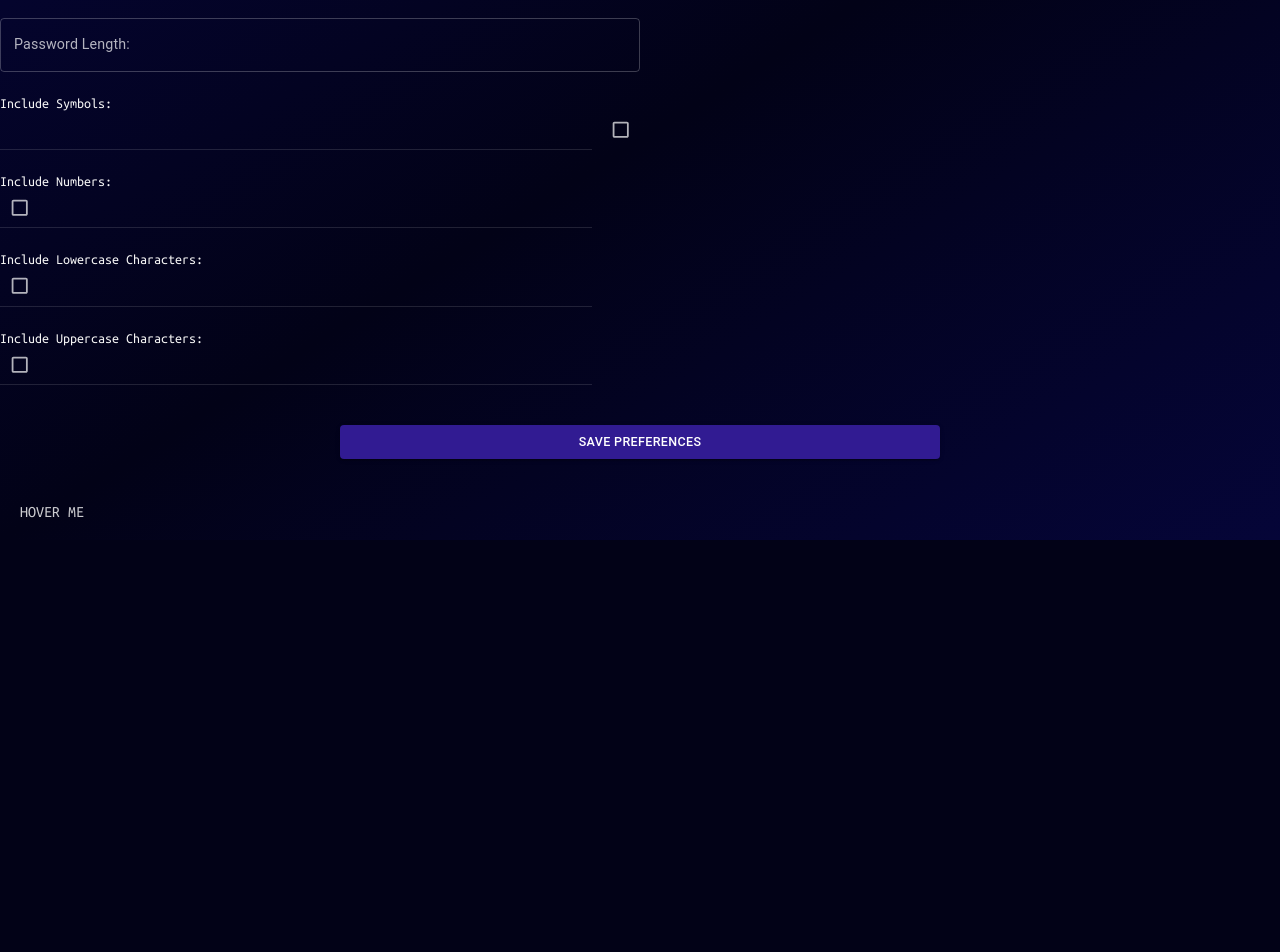
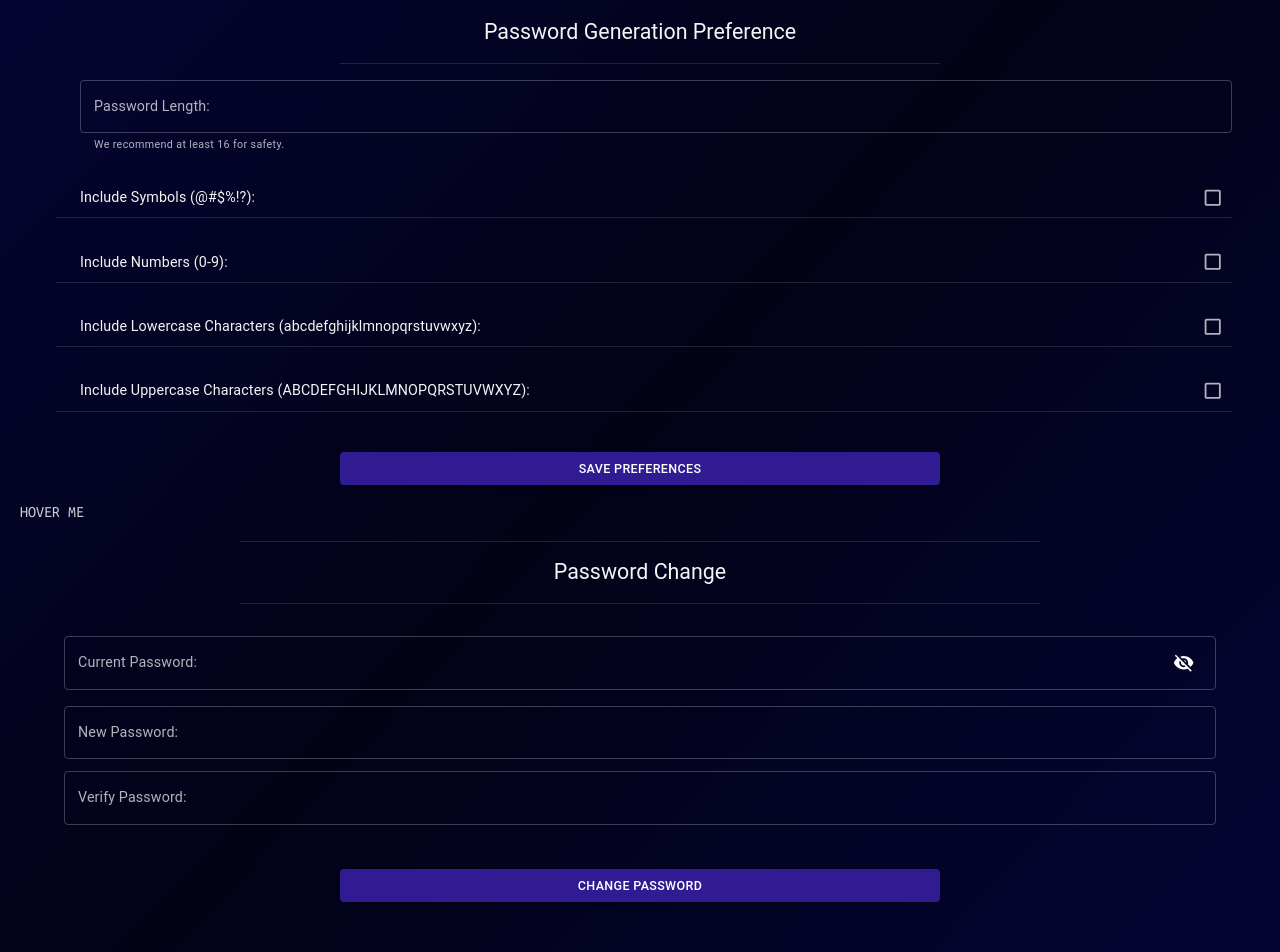
Before and after one commit to BitR13x/Quechall, a React (Create React App) app: page /profile in a window 1280 px wide. Shown: the part 260-1212 px from the top of the page. Before the commit the page ends 800 px from the top, so only its background shows below. Built offline with nearby package versions, Linux system fonts and the light colour scheme.

Commit message:
profileSettings page

```diff
--- a/src/App.tsx
+++ b/src/App.tsx
@@ -41,6 +41,10 @@ const App = () => {
           </Grid>
         </Grid>
       </Container>
+
+      <div className='giveMeSpace centerMe'>
+          <Button sx={{ maxWidth: 300, width: "100%", marginTop: "2vh" }} variant="contained" href='/about'>About</Button>
+      </div>
       <CirclesAnimation/>
     </div>
   );
--- a/src/components/DialogDelete.tsx
+++ b/src/components/DialogDelete.tsx
@@ -2,14 +2,14 @@ import { Dialog, DialogTitle, DialogContent,
     DialogContentText, DialogActions, Button } from "@mui/material";
 import React from "react";
 
-const DialogDelete = ({ open, handleClose, handleDelete }) => {
+const DialogDelete = ({ open, handleClose, handleDelete, text }) => {
     return (
         <Dialog onClose={handleClose} open={open} fullWidth>
             <div style={{ backgroundColor: "#131515"}}>
                 <DialogTitle>Are you sure?</DialogTitle>
                 <DialogContent dividers>
                     <DialogContentText>
-                        If you delete this you can't get it back.
+                        If you delete {text} you can't get it back.
                     </DialogContentText>
 
                 </DialogContent>
--- a/src/components/DialogPass.tsx
+++ b/src/components/DialogPass.tsx
@@ -16,10 +16,11 @@ const DialogPass = ({ open, handleClose, PasswdContent, identifierContent }) =>
     },[])
 
     const GenerateRandomPass = () => {
-        let chars = "ABCDEFGHIJKLMNOPQRSTUVWXYZabcdefghijklmnopqrstuvwxyz";
+        let UpperChars = "ABCDEFGHIJKLMNOPQRSTUVWXYZ";
+        let LowerChars = "abcdefghijklmnopqrstuvwxyz";
         let numbers = "0123456789";
         let symbols = "@#$%!?";
-        let everything = chars + numbers + symbols
+        let everything = UpperChars + LowerChars + numbers + symbols;
         let pwdLen = 24
         let randomstring = Array(pwdLen).fill(everything).map((x) => { return x[Math.floor(Math.random() * x.length)] }).join('');
 
--- a/src/components/NotesCard.tsx
+++ b/src/components/NotesCard.tsx
@@ -36,6 +36,7 @@ const NotesCard = ({ note }) => {
                         <DeleteOutlined />
                     </IconButton>
                     <DialogDelete open={openDialog}
+                    text="this"
                     handleClose={handleCloseDialog}
                     handleDelete={handleDelete} />
                 </Box>
--- a/src/components/PasswordCard.tsx
+++ b/src/components/PasswordCard.tsx
@@ -74,6 +74,7 @@ const PasswordCard = ({ password }) => {
                         <DeleteOutlined />
                     </IconButton>
                     <DialogDelete open={openDialog}
+                    text="this"
                     handleClose={handleCloseDialogDel}
                     handleDelete={handleDelete} />
 
--- a/src/components/header/verticalnavbar.tsx
+++ b/src/components/header/verticalnavbar.tsx
@@ -5,8 +5,6 @@ const VerticalNavbar = () => {
         <div className="menu">
             <div className="label">Hover Me</div>
             <div className="spacer"></div>
-            <div className="item"><span>About</span></div>
-            <div className="item"><span>Contact</span></div>
             <div className="item"><span>Questions</span></div>
             <div className="item"><span>Policy Privacy</span></div>
         </div>
--- a/src/pages/profile/profileSettings.tsx
+++ b/src/pages/profile/profileSettings.tsx
@@ -1,10 +1,49 @@
 import { Grid, Container, Typography, Button,
-    Divider, Avatar, TextField, Checkbox } from '@mui/material';
-import { useState } from 'react';
+    Divider, Avatar, TextField, Checkbox,
+    InputAdornment, IconButton, Alert } from '@mui/material';
+import { VisibilityOff, Visibility } from "@mui/icons-material";
+import { useState, useRef } from 'react';
+import axios from 'axios';
+import DialogDelete from '../../components/DialogDelete';
 import "../../scss/pages/profileSettings.scss";
 
 const ProfileSettings = () => {
+    interface alertP {
+        show: boolean,
+        text: string
+    }
     var user = {username: "helo"}
+    const [openDialog, setOpenDialog] = useState(false);
+    const [showPassword, setShowPassword] = useState(false);
+    const [AlertP, setAlertP] = useState<alertP>();
+
+    const PasswdField = useRef<HTMLInputElement>();
+    const RePasswdField = useRef<HTMLInputElement>();
+    const CurrentPassword = useRef<HTMLInputElement>();
+
+    const handleDelete = () => {
+        axios.post("/delete/account")
+             .then(response => console.log(response))
+    };
+
+    const changePassword = () => {
+        if (!PasswdField.current?.value || !RePasswdField.current?.value || !CurrentPassword.current?.value) {
+            setAlertP({show: true, text: "Password fields cannot be empty!"});
+            return;
+        } else if (PasswdField.current?.value === RePasswdField.current?.value) {
+            setAlertP({show: true, text: "Password not match!"});
+            return;
+        } else {
+            setAlertP({show: false, text: ""});
+            axios.post("/change/password")
+        }
+    };
+
+    const handleOpenDialog = () => setOpenDialog(true);
+    const handleCloseDialog = () => setOpenDialog(false);
+
+    const handleClickShowPassword = () => setShowPassword(!showPassword);
+    const handleMouseDownPassword = () => setShowPassword(!showPassword);
 
     const [checkedIS, setCheckedIS] = useState(false);
     const [checkedIN, setCheckedIN] = useState(false);
@@ -16,9 +55,15 @@ const ProfileSettings = () => {
     const handleChangeILC = (e) => setCheckedILC(e.target.checked);
     const handleChangeIUC = (e) => setCheckedIUC(e.target.checked);
 
-
     return (
         <div className='App'>
+            <Container>
+                <div className="alertContainer">
+{/*                     { (alert && alert.severity && alert.message) &&
+                    // @ts-ignore
+                    <Alert sx={{ width: 600 }} severity={alert.severity}>{alert.message}</Alert>} */}
+                </div>
+            </Container>
             <div className="centerMe">
                 <Typography variant="h3">
                     Profile Settings
@@ -31,20 +76,29 @@ const ProfileSettings = () => {
                 <p>Customize your profile as you need</p>
             </div>
             <div className="giveMeSpace centerMe">
-                <Divider variant="middle" sx={{width: 800}} />
+                <Divider variant="middle" sx={{maxWidth: 800, width: "100%"}} />
             </div>
 
-            <div className="">
-                <div className='PassGeneratorPref'>
 
-
-                        <Grid container direction="column" justifyContent="left" alignItems="left" spacing={3}>
-                            <Grid item xs={12} sm={6} md={3}>
-                            <TextField fullWidth label="Password Length:" type='number' variant='outlined' color='secondary' />
+            <Typography variant="h5" textAlign='center'>
+                Password Generation Preference
+            </Typography>
+            <div className="giveMeSmallSpace centerMe">
+                <Divider variant="middle" sx={{maxWidth: 600, width: "100%"}} />
+            </div>
+            <div className="centerMe">
+                    <Container>
+                        <Grid container direction="column" justifyContent="center" alignItems="center" spacing={3}>
+                            <Grid item  sx={{width: "100%", display: "flex"}} justifyContent="left" alignItems="left">
+                                <TextField fullWidth label="Password Length:" helperText="We recommend at least 16 for safety." type='number' variant='outlined' color='secondary' />
                             </Grid>
 
-                            <Grid item xs={12} sm={6} md={3}>
-                            <p>Include Symbols:</p>
+                            <Grid item sx={{width: "100%", display: "flex"}} justifyContent="space-between" alignItems="center" >
+                            <div className='alignText'>
+                                <Typography variant='subtitle1'>
+                                    Include Symbols (@#$%!?):
+                                </Typography>
+                            </div>
                             <div className='alignBox'>
                                 <Checkbox
 
@@ -55,39 +109,58 @@ const ProfileSettings = () => {
                                 />
                                 </div>
                             </Grid>
-                            <Divider variant="middle" sx={{width: 600}} />
-                            <Grid item xs={12} sm={6} md={3}>
-                            <p>Include Numbers:</p>
+                            <Divider variant="middle" sx={{ width: "100%" }} />
+                            <Grid item sx={{width: "100%", display: "flex"}} justifyContent="space-between" alignItems="center">
+                                <div className='alignText'>
+                                    <Typography variant='subtitle1'>
+                                        Include Numbers (0-9):
+                                    </Typography>
+                                </div>
+                                <div className='alignBox'>
                                     <Checkbox
                                         checked={checkedIN}
                                         onChange={handleChangeIN}
                                         color="secondary"
                                         inputProps={{ 'aria-label': 'controlled' }}
                                     />
+                                </div>
                             </Grid>
-                            <Divider variant="middle" sx={{width: 600}} />
-                            <Grid item xs={12} sm={6} md={3}>
-                            <p>Include Lowercase Characters:</p>
+                            <Divider variant="middle" sx={{ width: "100%" }} />
+                            <Grid item sx={{width: "100%", display: "flex"}} justifyContent="space-between" alignItems="center">
+                                <div className='alignText'>
+                                    <Typography variant='subtitle1'>
+                                        Include Lowercase Characters (abcdefghijklmnopqrstuvwxyz):
+                                    </Typography>
+                                </div>
+
+                                <div className='alignBox'>
                                     <Checkbox
                                         checked={checkedILC}
                                         onChange={handleChangeILC}
                                         color="secondary"
                                         inputProps={{ 'aria-label': 'controlled' }}
                                     />
+                                </div>
                             </Grid>
-                            <Divider variant="middle" sx={{width: 600}} />
-                            <Grid item xs={12} sm={6} md={3}>
-                            <p>Include Uppercase Characters:</p>
+                            <Divider variant="middle" sx={{ width: "100%" }} />
+                            <Grid item sx={{width: "100%", display: "flex"}} justifyContent="space-between" alignItems="center">
+                                <div className='alignText'>
+                                    <Typography variant='subtitle1'>
+                                        Include Uppercase Characters (ABCDEFGHIJKLMNOPQRSTUVWXYZ):
+                                    </Typography>
+                                </div>
+                                <div className='alignBox'>
                                     <Checkbox
                                         checked={checkedIUC}
                                         onChange={handleChangeIUC}
                                         color="secondary"
                                         inputProps={{ 'aria-label': 'controlled' }}
                                     />
+                                </div>
                             </Grid>
-                            <Divider variant="middle" sx={{width: 600}} />
+                            <Divider variant="middle" sx={{ width: "100%"}} />
                         </Grid>
-                </div>
+                    </Container>
             </div>
 
             {/*
@@ -96,10 +169,72 @@ const ProfileSettings = () => {
                 //? delete account
                 */}
             <div className="giveMeSpace centerMe">
-                <Button sx={{ width: 600 }} variant="contained">Save preferences</Button>
+                <Button sx={{maxWidth: 600, width: "100%"}} variant="contained">Save preferences</Button>
+            </div>
+
+            <div className='centerMe'>
+                { (AlertP && AlertP.text && AlertP.show) && <Alert  sx={{ maxWidth: 800, width: "100%" }} severity="error">{AlertP.text}</Alert>}
+            </div>
+            <div className="giveMeSmallSpace centerMe">
+                <Divider variant="middle" sx={{maxWidth: 800, width: "100%"}} />
+            </div>
+
+            <Typography textAlign='center' variant='h5'>
+                Password Change
+            </Typography>
+            <div className="giveMeSmallSpace centerMe">
+                <Divider variant="middle" sx={{maxWidth: 800, width: "100%"}} />
+            </div>
+
+            <Container>
+                <TextField inputRef={CurrentPassword} margin="normal" type={showPassword ? "text" :  "password"} fullWidth label="Current Password:" variant='outlined' color='secondary'
+                    InputProps={{
+                        endAdornment: (
+                            <InputAdornment position="end">
+                            <IconButton
+                              aria-label="toggle password visibility"
+                              onClick={handleClickShowPassword}
+                              onMouseDown={handleMouseDownPassword}
+                            >
+                              {showPassword ? <Visibility /> : <VisibilityOff />}
+                            </IconButton>
+                          </InputAdornment>
+                        )
+                    }}
+                />
+
+                <TextField inputRef={PasswdField} margin="dense" type={showPassword ? "text" :  "password"} fullWidth label="New Password:" variant='outlined' color='secondary' />
+                <TextField inputRef={RePasswdField} margin="dense" type={showPassword ? "text" :  "password"} fullWidth label="Verify Password:" variant='outlined' color='secondary' />
+            </Container>
+            <div className="giveMeSpace centerMe">
+                <Button sx={{maxWidth: 600, width: "100%"}} onClick={changePassword} variant="contained">Change Password</Button>
+            </div>
+
+
+            <div className="giveMeSmallSpace centerMe">
+                <Divider variant="middle" sx={{maxWidth: 800, width: "100%"}} />
+            </div>
+
+            <Typography textAlign='center' variant='h5'>
+                Delete Account
+            </Typography>
+
+            <div className="giveMeSmallSpace centerMe">
+                <Divider variant="middle" sx={{maxWidth: 800, width: "100%"}} />
+            </div>
+
+            <div className="giveMeSmallSpace centerMe">
+                <Button sx={{maxWidth: 400, width: "100%"}} onClick={handleOpenDialog} variant="outlined" color="error">
+                  Delete Account
+                </Button>
+                <DialogDelete open={openDialog}
+                    text="your account"
+                    handleClose={handleCloseDialog}
+                    handleDelete={handleDelete}
+                />
             </div>
         </div>
     );
-}
+};
 
 export default ProfileSettings;
--- a/src/scss/pages/profileSettings.scss
+++ b/src/scss/pages/profileSettings.scss
@@ -22,8 +22,11 @@
     padding-bottom: 2vh;
 }
 
-.PassGeneratorPref {
-    width: 50%;
+.alignText {
+    display: flex;
+    align-items: left;
+    justify-content: left;
+    align-self: left;
 }
 
 .alignBox {
```
Lines whose indentation alone changed are shown as unchanged.
